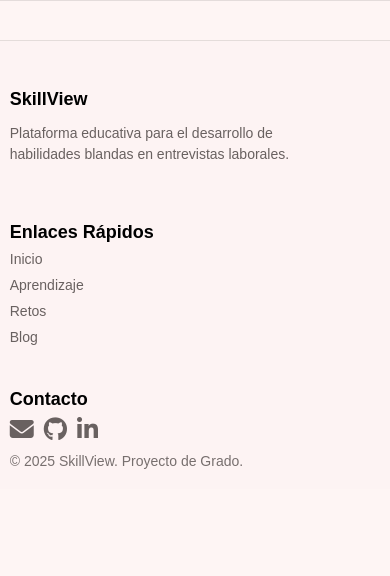
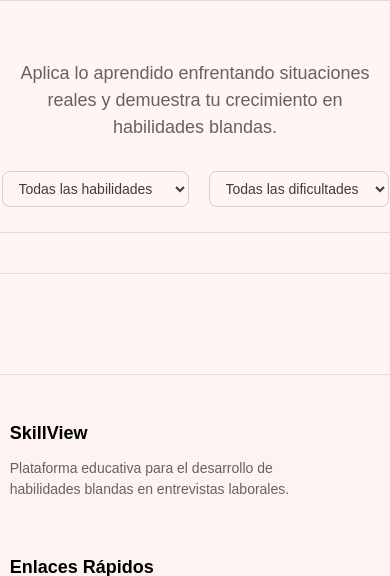
Before and after one commit to CANDELODS/SkillView, a PHP site: template views/paginas/retos/retos.php in a window 390 px wide. Shown: the part 101-677 px from the top of the page. Before the commit the page ends 570 px from the top, so only its background shows below. Run offline with PHP 8.4, Linux system fonts and the light colour scheme; the template is opened without the code that fills it, so the values that code supplies are empty; some libraries are stand-ins or nearby versions.

Commit message:
Se empieza a trabajar la sección de retos, se crearon las cards (Falta hacer que todas tengan el mismo tamaño), se dejó listo el Responsive, se muestra la cantidad de cards y su información de manera dinámica (BD) se debe corregir la forma en la que se muestran los tags.

```diff
--- a/src/scss/paginas/retos/_index.scss
+++ b/src/scss/paginas/retos/_index.scss
@@ -1 +1,3 @@
 @forward 'retos';
+@forward 'challengesCard';
+@forward 'challengesCards';
--- a/src/scss/paginas/retos/_retos.scss
+++ b/src/scss/paginas/retos/_retos.scss
@@ -1,2 +1,67 @@
 @use 'base/variables' as v;
 @use 'base/mixins' as m;
+
+.challenges {
+    background: v.$background;
+    padding: 4rem 0 6rem;
+    display: flex;
+    flex-direction: column;
+    gap: 2.5rem;
+
+    &__wrapper {
+        @include m.contenedor;
+    }
+
+    &__header {
+        text-align: center;
+        margin: 0 auto 3rem;
+    }
+
+    &__title {
+        font-size: 3rem;
+        font-weight: v.$black;
+        color: black;
+        margin-bottom: 1rem;
+
+        @include m.tablet {
+            font-size: 4.8rem;
+        }
+    }
+
+    &__subtitle {
+        font-size: 1.8rem;
+        color: v.$p-gray;
+        line-height: 1.5;
+    }
+
+    &__filter {}
+
+    &__filter-flex {
+        display: flex;
+        align-items: center;
+        justify-content: center;
+        gap: 2rem;
+    }
+
+    &__select {
+        padding: .8rem 1.2rem;
+        background-color: v.$background;
+        border: 1px solid v.$input-gray;
+        font-size: 1.4rem;
+        border-radius: .8rem;
+        color: v.$gray;
+        &--skills {
+            @extend .challenges__select;
+
+        }
+
+        &--difficults {
+            @extend .challenges__select;
+
+        }
+    }
+
+    &__option{
+
+    }
+}
--- a/views/paginas/retos/retos.php
+++ b/views/paginas/retos/retos.php
@@ -1 +1,82 @@
-<h1><?php echo $titulo; ?></h1>
+<main class="challenges">
+    <section class="challenges__wrapper">
+        <!-- Hero: título y subtítulo -->
+        <header class="challenges__header">
+            <h1 class="challenges__title"><?php echo $titulo; ?></h1>
+            <p class="challenges__subtitle">
+                Aplica lo aprendido enfrentando situaciones reales y demuestra tu crecimiento en habilidades blandas.
+            </p>
+        </header>
+        <!-- Fin Hero: título y subtítulo -->
+
+        <!-- Filtros -->
+        <section class="challenges__filter">
+            <div class="challenges__filter-flex">
+                <select name="" id="" class="challenges__select--skills">
+                    <option selected value="">Todas las habilidades</option>
+                    <!-- Iterar las habilidades-->
+                    <option class="challenges__option" value="">Comunicación efectiva</option>
+                </select>
+                <select name="" id="" class="challenges__select--difficults">
+                    <option selected value="">Todas las dificultades</option>
+                    <!-- Iterar los niveles de la tabla retos-->
+                    <option class="challenges__option" value="">Básico</option>
+                </select>
+            </div>
+        </section>
+        <!-- Fin Filtros -->
+
+    </section>
+
+    <section class="challenges-cards">
+        <div class="challenges-cards__container">
+            <div class="challenges-cards__grid">
+                <?php foreach($retos as $reto) : ?>
+                <article class="challenges-card">
+                    <div class="challenges-card__top">
+                        <span class="challenges-card__spanTop">
+                             <i class="fa-regular fa-message challenges-card__iTop"></i>
+                        </span>
+                        <!-- Este valor será dinámico -->
+                        <p class="challenges-card__difficult"><?php echo $reto->dificultad; ?></p>
+                    </div>
+
+                    <div class="challenges-card__middle">
+                        <!-- Titulo Dinámico <?php echo $titulo; ?> -->
+                        <h2 class="challenges-card__tittle"><?php echo $reto->nombre; ?></h2>
+                        <!-- Descripción Dinámica -->
+                        <p class="challenges-card__descripcion"><?php echo $reto->descripcion; ?></p>
+
+                        <div class="challenges-card__tagContainer">
+                            <!-- La cantidad de tags y su texto será dinámica -->
+                            <p class="challenges-card__tag"><?php echo $reto->tag; ?></p>
+                        </div>
+                        <div class="challenges-card__timePoints">
+                            <span class="challenges-card__time">
+                                <i class="fa-regular fa-clock challenges-card__iTime"></i>
+                                <!-- Tiempo dinámico <?php echo $retos->tiempo_min; ?> - <?php echo $retos->tiempo_max; ?> minutos -->
+                                <p class="challenges-card__pTime"><?php echo $reto->tiempo_min; ?> - <?php echo $reto->tiempo_max; ?> minutos</p>
+                            </span>
+
+                            <span class="challenges-card__points">
+                                <i class="fa-solid fa-trophy challenges-card__iPoints"></i>
+                                <!-- Cantidad de puntos dinámica <?php echo $retos->puntos; ?> puntos -->
+                                <p class="challenges-card__pPoints"><?php echo $reto->puntos; ?> puntos</p>
+                            </span>
+                        </div>
+                    </div>
+
+                    <div class="challenges-card__bottom">
+                        <!-- Condición: Si el reto no se ha completado entonces: -->
+                        <button type="button"
+                            class="challenges-card__button">
+                            Iniciar Reto
+                        </button>
+                        <!-- Si ya se completó entonces deshabilitar botón -->
+                    </div>
+                </article>
+                <?php endforeach; ?>
+            </div>
+        </div>
+    </section>
+</main>
```
Also changed, not shown: controllers/RetosController.php (+24 -1 lines), models/Retos.php (+8 -0 lines), src/scss/paginas/retos/challengesCard.scss (added, +132 -0 lines), src/scss/paginas/retos/challengesCards.scss (added, +23 -0 lines), public/build/css/app.css, public/build/css/paginas/retos/challenges-cards.css (added), public/build/css/paginas/retos/challengesCard.css (added), public/build/css/paginas/retos/challengesCards.css (added), 4 other files.
